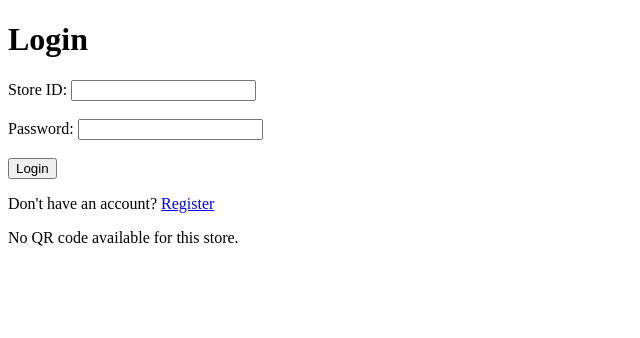
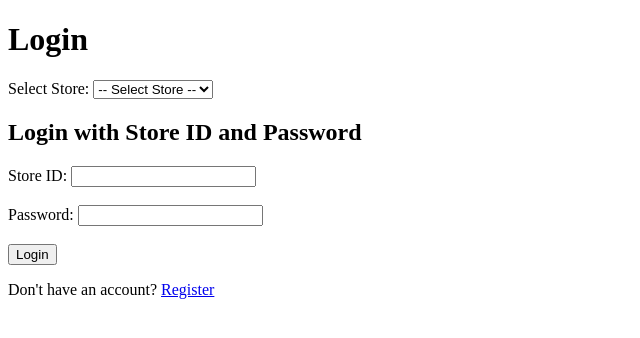
Before and after one commit to Yashasri0602/smart-inventory, a Flask app: page / in a window 1280 px wide. Shown: the top 338 px of the page, without its empty margins (0-640 px from the left). Run offline with Flask 3, Linux system fonts and the light colour scheme.

Commit message:
register yes,qrimg no shown properly,login no

```diff
--- a/app.py
+++ b/app.py
@@ -3249,14 +3249,12 @@
 
 
 
-
-
 from flask import Flask, render_template, request, redirect, url_for
 import mysql.connector
 import os
-import qrcode  # Import the qrcode library
-
-app = Flask(__name__, static_folder='static') # Fixed _name_
+import qrcode
+
+app = Flask(__name__, static_folder='static')
 
 # Database configuration (replace with your actual credentials)
 db_config = {
@@ -3280,12 +3278,8 @@
     error = None
     if request.method == 'POST':
         store_name = request.form.get('store_name')
-        password = request.form.get('password')  # Get password from the form
         if not store_name:
             error = "Store name is required"
-            return render_template('register_store.html', error=error)
-        if not password:
-            error = "Password is required"
             return render_template('register_store.html', error=error)
 
         conn = connect_db()
@@ -3301,8 +3295,8 @@
                     error = "Store already exists!"
                     return render_template('register_store.html', error=error)
 
-                sql = "INSERT INTO stores (store_name, password) VALUES (%s, %s)"  # Store password too
-                cursor.execute(sql, (store_name, password))
+                sql = "INSERT INTO stores (store_name) VALUES (%s)"
+                cursor.execute(sql, (store_name,))
                 conn.commit()
                 store_id = cursor.lastrowid  # Get the store ID
 
@@ -3350,31 +3344,54 @@
 def login():
     error = None
     qr_code_path = None
+    store_id_for_qr = None
+    stores = []  # List to hold store information for the dropdown
+
+    conn = connect_db()
+    if not conn:
+        error = "Failed to connect to the database"
+        return render_template('login.html', error=error, stores=stores)
+
+    cursor = conn.cursor()
+
+    # Fetch all stores for the dropdown
+    sql = "SELECT id, store_name FROM stores"
+    cursor.execute(sql)
+    stores = cursor.fetchall()
 
     if request.method == 'POST':
         store_id = request.form.get('store_id')  # Get store ID from the form
-        password = request.form.get('password')  # Get the password
-
-        conn = connect_db()
-        if conn:
-            cursor = conn.cursor()
-            sql = "SELECT * FROM stores WHERE id = %s AND password = %s"  # Check password
-            cursor.execute(sql, (store_id, password))
-            store = cursor.fetchone()  # Get store details
-
+        password = request.form.get('password')
+
+        # Validate if store_id and password are correct
+        sql = "SELECT * FROM stores WHERE id = %s AND password = %s"  # Assuming you have a password field in stores
+        cursor.execute(sql, (store_id, password))
+        store = cursor.fetchone()
+
+        if store:
             cursor.close()
             conn.close()
-
-            if store:
-                # Login successful, redirect to dashboard
-                return redirect(url_for('dashboard', store_id=store_id))
-            else:
-                # Login failed
-                error = "Incorrect store ID or password. Please try again."  # Display error
+            return redirect(url_for('dashboard', store_id=store_id))
         else:
-             error = "Failed to connect to the database."
-
-    return render_template('login.html', error=error, qr_code_path=qr_code_path)
+            error = "Invalid store ID or password"
+
+    # Retrieve QR code path for selected store
+    selected_store_id = request.args.get('store_id')  # From query parameters (after dropdown selection)
+
+    if selected_store_id:
+        sql = "SELECT id, qr_code_path FROM stores WHERE id = %s"
+        cursor.execute(sql, (selected_store_id,))
+        store = cursor.fetchone()
+        if store:
+            qr_code_path = store[1]
+            store_id_for_qr = store[0]
+        else:
+            error = "Store not found"
+
+    cursor.close()
+    conn.close()
+    return render_template('login.html', error=error, qr_code_path=qr_code_path,
+                           store_id_for_qr=store_id_for_qr, stores=stores, selected_store_id=selected_store_id)
 
 @app.route('/logout')
 def logout():
--- a/templates/login.html
+++ b/templates/login.html
@@ -404,7 +404,7 @@
 
 
 
-<!DOCTYPE html>
+<!-- <!DOCTYPE html>
 <html>
 <head>
     <title>Login</title>
@@ -430,5 +430,63 @@
     {% else %}
         <p>No QR code available for this store.</p>
     {% endif %}
+</body> -->
+<!-- </html> -->
+
+
+
+
+
+
+
+
+<!DOCTYPE html>
+<html>
+<head>
+    <title>Login</title>
+</head>
+<body>
+    <h1>Login</h1>
+    {% if error %}
+        <p style="color: red;">{{ error }}</p>
+    {% endif %}
+
+    <!-- Store Selection Dropdown -->
+    <form method="GET" action="/login">
+        <label for="store_id">Select Store:</label>
+        <select name="store_id" id="store_id" onchange="this.form.submit()">
+            <option value="">-- Select Store --</option>
+            {% for store in stores %}
+                <option value="{{ store[0] }}" {% if store[0] == selected_store_id|int %}selected{% endif %}>
+                    {{ store[1] }}
+                </option>
+            {% endfor %}
+        </select>
+    </form>
+
+    {% if qr_code_path %}
+        <h2>Scan QR Code to Login</h2>
+        <img src="{{ url_for('static', filename=qr_code_path) }}" alt="QR Code" width="200">
+        <p>Scan the QR code above to directly access your dashboard.</p>
+
+        <!-- Hidden input field to store the store_id associated with the QR code -->
+        {% if store_id_for_qr %}
+            <input type="hidden" id="qr_store_id" value="{{ store_id_for_qr }}">
+        {% endif %}
+    {% endif %}
+
+    <!-- Login Form (for Store ID and Password) -->
+    <h2>Login with Store ID and Password</h2>
+    <form method="POST" action="/login">
+        <label for="store_id">Store ID:</label>
+        <input type="text" name="store_id" id="store_id" required><br><br>
+
+        <label for="password">Password:</label>
+        <input type="password" name="password" id="password" required><br><br>
+
+        <button type="submit">Login</button>
+    </form>
+
+    <p>Don't have an account? <a href="/register_store">Register</a></p>
 </body>
 </html>
```
Also changed, not shown: templates/register_store.html (+24 -0 lines), static/qrcodes/store_31.png (added).
